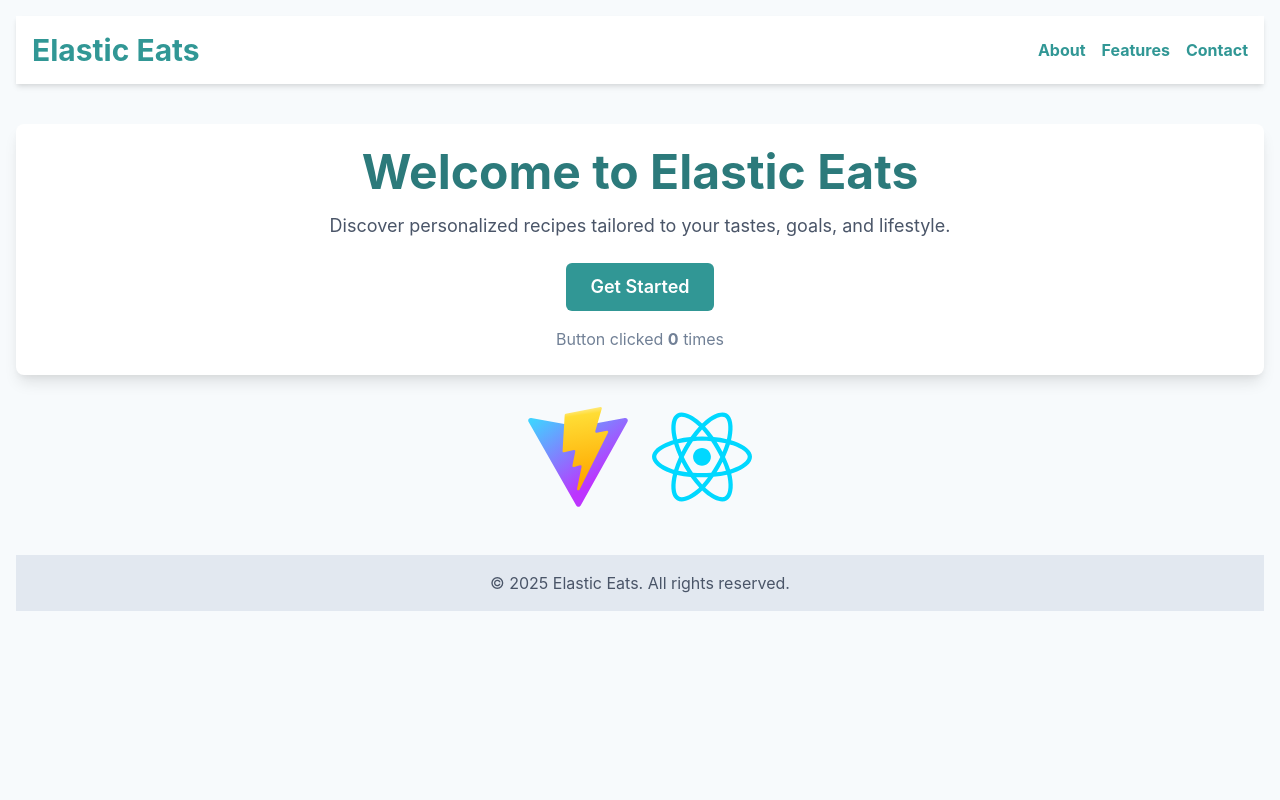
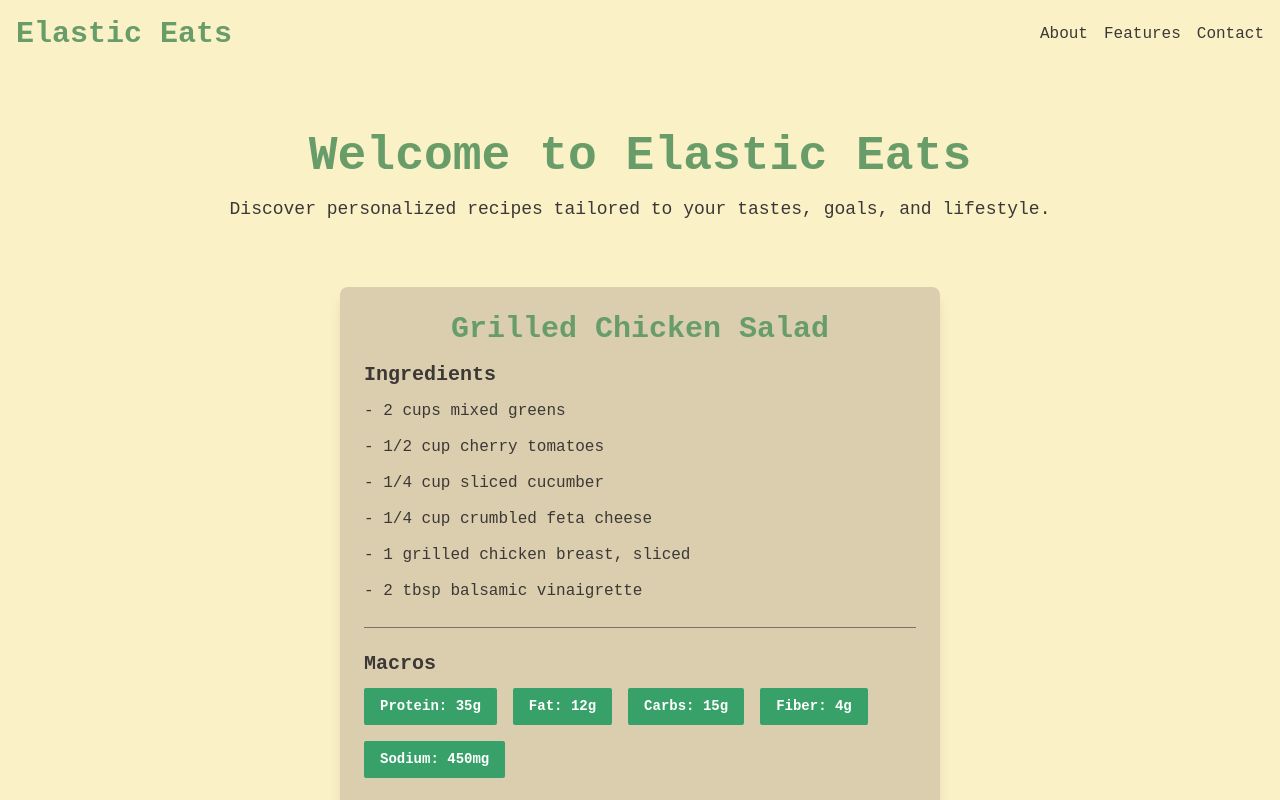
Before and after one commit to rheas44/CSE5914Project, a React (Vite) app in the folder elastic-eats-ui/: page / in a window 1280 px wide. Shown: the top 800 px of the page. Built offline with nearby package versions, Linux system fonts and the light colour scheme.

Commit message:
feature/EE-18 Initial website styling with mock recipe

```diff
--- a/elastic-eats-ui/src/App.jsx
+++ b/elastic-eats-ui/src/App.jsx
@@ -1,78 +1,49 @@
-import { Box, Flex, Heading, Button, Text, Link, Image } from '@chakra-ui/react';
-import { useState } from 'react';
-import reactLogo from './assets/react.svg';
-import viteLogo from '/vite.svg';
+import { Box, Flex, Heading, Button, Text, Link, Image } from '@chakra-ui/react'
+import { useState } from 'react'
+import Recipe from './components/recipe'
+import LandingHeader from './components/landing-header'
+import LandingFooter from './components/landing-footer'
+
+const mockRecipe = {
+  title: "Grilled Chicken Salad",
+  ingredients: [
+    "2 cups mixed greens",
+    "1/2 cup cherry tomatoes",
+    "1/4 cup sliced cucumber",
+    "1/4 cup crumbled feta cheese",
+    "1 grilled chicken breast, sliced",
+    "2 tbsp balsamic vinaigrette",
+  ],
+  macros: {
+    protein: "35g",
+    fat: "12g",
+    carbs: "15g",
+    fiber: "4g",
+    sodium: "450mg",
+  },
+  instructions: [
+    "Wash and prepare the vegetables.",
+    "Grill the chicken breast until fully cooked.",
+    "Slice the chicken into thin strips.",
+    "Combine greens, tomatoes, cucumber, and feta cheese in a large bowl.",
+    "Top the salad with the grilled chicken slices.",
+    "Drizzle balsamic vinaigrette over the salad and serve.",
+  ],
+}
 
 function App() {
-  const [count, setCount] = useState(0);
+  const [count, setCount] = useState(0)
 
   return (
-    <Box bg="gray.50" minH="100vh" p={4}>
-      {/* Header Section */}
-      <Flex as="header" justify="space-between" align="center" bg="white" p={4} boxShadow="md">
-        <Heading size="lg" color="teal.500">
-          Elastic Eats
-        </Heading>
-        <Flex gap={4}>
-          <Link href="#about" color="teal.500" fontWeight="bold">
-            About
-          </Link>
-          <Link href="#features" color="teal.500" fontWeight="bold">
-            Features
-          </Link>
-          <Link href="#contact" color="teal.500" fontWeight="bold">
-            Contact
-          </Link>
-        </Flex>
-      </Flex>
+    <Box bg="primary.light" minH="100vh" fontFamily="body">
 
-      {/* Hero Section */}
-      <Flex
-        as="main"
-        direction="column"
-        align="center"
-        justify="center"
-        textAlign="center"
-        mt={10}
-        p={6}
-        bg="white"
-        boxShadow="lg"
-        borderRadius="lg"
-      >
-        <Heading size="2xl" color="teal.600" mb={4}>
-          Welcome to Elastic Eats
-        </Heading>
-        <Text fontSize="lg" color="gray.600" mb={6}>
-          Discover personalized recipes tailored to your tastes, goals, and lifestyle.
-        </Text>
-        <Button
-          colorScheme="teal"
-          size="lg"
-          onClick={() => setCount((count) => count + 1)}
-        >
-          Get Started
-        </Button>
-        <Text mt={4} color="gray.500">
-          Button clicked <strong>{count}</strong> times
-        </Text>
-      </Flex>
+      <LandingHeader />
 
-      {/* Logos Section */}
-      <Flex justify="center" align="center" mt={8} gap={6}>
-        <Link href="https://vite.dev" isExternal>
-          <Image src={viteLogo} alt="Vite logo" boxSize="100px" />
-        </Link>
-        <Link href="https://react.dev" isExternal>
-          <Image src={reactLogo} alt="React logo" boxSize="100px" />
-        </Link>
-      </Flex>
+      <Recipe recipe={mockRecipe} />
 
-      {/* Footer Section */}
-      <Box as='footer' mt={12} py={4} bg="gray.200" textAlign="center">
-        <Text color="gray.600">© 2025 Elastic Eats. All rights reserved.</Text>
-      </Box>
+      <LandingFooter />
     </Box>
   )
 }
 
-export default App;
+export default App
--- /dev/null
+++ b/elastic-eats-ui/src/components/landing-footer.jsx
@@ -0,0 +1,12 @@
+import { Box, Text } from '@chakra-ui/react'
+
+const LandingFooter = () => {
+ return (
+<>
+    <Box as="footer" mt={12} py={4} bg="primary.dark" textAlign="center" color="text.basic">
+        <Text>© 2025 Elastic Eats. All rights reserved.</Text>
+    </Box>
+</>
+)}
+
+export default LandingFooter
--- /dev/null
+++ b/elastic-eats-ui/src/components/landing-header.jsx
@@ -0,0 +1,52 @@
+import { Box, Flex, Heading, Button, Text, Link, Image } from '@chakra-ui/react'
+
+const LandingHeader = () => {
+return (
+<>
+    <Flex
+        as="header"
+        justify="space-between"
+        align="center"
+        bg="primary.light"
+        p={4}
+      >
+        <Heading size="lg" color="accent.green" fontFamily="heading">
+          Elastic Eats
+        </Heading>
+        <Flex gap={4}>
+          <Link href="#about" color="text.basic">
+            About
+          </Link>
+          <Link href="#features" color="text.basic">
+            Features
+          </Link>
+          <Link href="#contact" color="text.basic">
+            Contact
+          </Link>
+        </Flex>
+      </Flex>
+
+      <Flex
+        as="main"
+        direction="column"
+        align="center"
+        justify="center"
+        textAlign="center"
+        mt={10}
+        p={6}
+        bg="primary.light"
+        color="text.basic"
+        borderRadius="lg"
+      >
+        <Heading size="2xl" color="accent.green" mb={4} fontFamily="heading">
+          Welcome to Elastic Eats
+        </Heading>
+        <Text fontSize="lg" mb={6}>
+          Discover personalized recipes tailored to your tastes, goals, and lifestyle.
+        </Text>
+
+      </Flex>
+    </>
+)}
+
+export default LandingHeader
--- /dev/null
+++ b/elastic-eats-ui/src/components/recipe.jsx
@@ -0,0 +1,69 @@
+import { Box, Heading, Text, Badge, VStack, HStack, Divider, Stack } from "@chakra-ui/react"
+
+
+const Recipe = ({ recipe }) => {
+  return (
+    <Box
+      bg="primary.medium"
+      boxShadow="lg"
+      borderRadius="lg"
+      p={6}
+      m={4}
+      maxW="600px"
+      mx="auto"
+    >
+      <Heading size="lg" color="accent.green" mb={4} textAlign="center">
+        {recipe.title}
+      </Heading>
+
+      <VStack align="start" spacing={3} mb={6}>
+        <Heading size="md" color="text.basic">
+          Ingredients
+        </Heading>
+        {recipe.ingredients.map((ingredient, index) => (
+          <Text key={index} fontSize="md" color="text.basic">
+            - {ingredient}
+          </Text>
+        ))}
+      </VStack>
+
+      <Divider mb={6} borderColor='text.basic' />
+
+      <VStack align="start" spacing={3} mb={6}>
+        <Heading size="md" color="text.basic">
+          Macros
+        </Heading>
+        <HStack wrap="wrap" spacing={4}>
+          {Object.entries(recipe.macros).map(([key, value]) => (
+            <Badge
+              key={key}
+              colorScheme="green"
+              variant="solid"
+              fontSize="sm"
+              px={4}
+              py={2}
+              textTransform="capitalize"
+            >
+              {key}: {value}
+            </Badge>
+          ))}
+        </HStack>
+      </VStack>
+
+      <Divider mb={6} borderColor='text.basic' />
+
+      <VStack align="start" spacing={4}>
+        <Heading size="md" color="text.basic">
+          Instructions
+        </Heading>
+        {recipe.instructions.map((instruction, index) => (
+          <Text key={index} fontSize="md" color="text.basic">
+            Step {index + 1}: {instruction}
+          </Text>
+        ))}
+      </VStack>
+    </Box>
+  )
+}
+
+export default Recipe
--- a/elastic-eats-ui/src/main.jsx
+++ b/elastic-eats-ui/src/main.jsx
@@ -2,11 +2,12 @@ import * as React from 'react'
 import { ChakraProvider } from '@chakra-ui/react'
 import * as ReactDOM from 'react-dom/client'
 import App from './App'
+import customTheme from './theme'
 
 const rootElement = document.getElementById('root')
 ReactDOM.createRoot(rootElement).render(
   <React.StrictMode>
-    <ChakraProvider>
+    <ChakraProvider theme={customTheme}>
       <App />
     </ChakraProvider>
   </React.StrictMode>,
--- /dev/null
+++ b/elastic-eats-ui/src/theme/colors.js
@@ -0,0 +1,16 @@
+const colors = {
+    primary: {
+        dark: "#a89984",
+        medium: "#daceae",
+        light: "#fbf1c7"
+    },
+    text: {
+        basic: "#3c3836",
+        dark: '#333333'
+    },
+    accent: {
+        green: "#689d6a"
+    }
+}
+
+export default colors
--- /dev/null
+++ b/elastic-eats-ui/src/theme/components.js
@@ -0,0 +1 @@
+// TODO: Add custom styles for components (such as Buttons, Recipe, etc.)
--- /dev/null
+++ b/elastic-eats-ui/src/theme/fonts.js
@@ -0,0 +1,7 @@
+const fonts = {
+    body: '"Roboto Mono", "Roboto Mono", "Vazirmatn", monospace',
+    heading: '"Roboto Mono", "Roboto Mono", "Vazirmatn", monospace',
+    mono: '"Roboto Mono", "Roboto Mono", monospace'
+}
+
+export default fonts
--- /dev/null
+++ b/elastic-eats-ui/src/theme/index.js
@@ -0,0 +1,11 @@
+import { extendTheme } from "@chakra-ui/react"
+import colors from "./colors"
+import fonts from "./fonts"
+//import components from "./components"
+
+const customTheme = extendTheme({
+    colors,
+    fonts
+  })  //Add components in the future
+
+export default customTheme;
```
